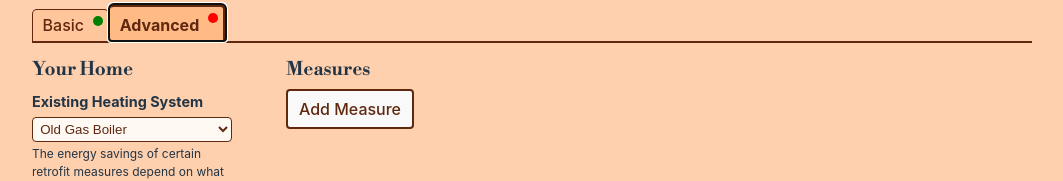
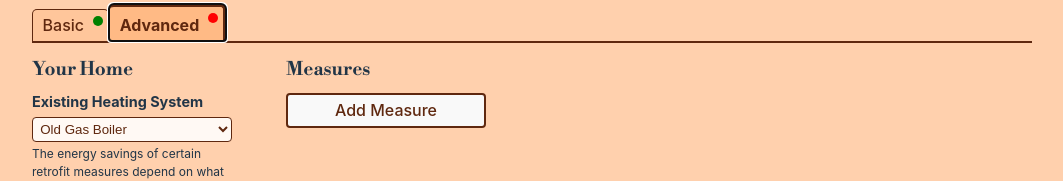
Before and after one commit to BitBodger/retrofit-loan-calculator, a React (Vite) app in the folder frontend/: page / in a window 1280 px wide. Both pictures are taken after a click on the button "Advanced". Shown: the part 339-520 px from the top of the page, without its empty margins (108-1171 px from the left). Built offline with nearby package versions, Linux system fonts and the light colour scheme.

Commit message:
Add remove measure button

```diff
--- a/frontend/src/AdvancedForm.jsx
+++ b/frontend/src/AdvancedForm.jsx
@@ -1,7 +1,7 @@
 import PropTypes from 'prop-types';
 import MeasuresForm from './MeasuresForm';
 
-function AdvancedForm({ inputs, handleChange, measures, handleMeasureChange, addNewMeasure }) {
+function AdvancedForm({ inputs, handleChange, measures, handleMeasureChange, addNewMeasure, handleRemoveMeasure }) {
   return (
     <div className="advanced-form-container">
       <div className="your-home-section">
@@ -55,6 +55,7 @@ function AdvancedForm({ inputs, handleChange, measures, handleMeasureChange, add
           measures={measures}
           handleMeasureChange={handleMeasureChange}
           addNewMeasure={addNewMeasure}
+          handleRemoveMeasure={handleRemoveMeasure}
         />
       </div>
     </div>
@@ -86,6 +87,7 @@ AdvancedForm.propTypes = {
   ).isRequired,
   handleMeasureChange: PropTypes.func.isRequired,
   addNewMeasure: PropTypes.func.isRequired,
+  handleRemoveMeasure: PropTypes.func.isRequired,
 };
 
 export default AdvancedForm;
--- a/frontend/src/App.css
+++ b/frontend/src/App.css
@@ -166,11 +166,40 @@ hr {
   gap: 1rem;
 }
 
-.measures-form button {
-  height: 2.5rem;
-  width: 8rem;
+.measures-form button.add-measure {
+  height: 2.2rem;
+  width: 200px;
   box-sizing: border-box;
+  margin-top: 0.2rem;
 }
+
+/* Higher specificity so it overrides the global 'button' style */
+.measures-form .remove-measure {
+  all: unset;               /* Clears inherited styles (modern browsers) */
+  position: absolute;
+  top: 0.2rem;
+  right: 2.3rem;
+
+  /* Re-add only the styles you want: */
+  display: inline-block;    /* so it's a clickable area */
+  width: 1.2rem;
+  height: 1.2rem;
+  font-size: 1rem;
+  line-height: 1.2rem;
+  text-align: center;
+  color: #5f280f;
+  cursor: pointer;
+  background: none;         /* no background */
+  border: none;             /* no border */
+  padding: 0;               /* no padding */
+  transition: 0.3s;
+}
+
+.measures-form .remove-measure:hover {
+  transform: scale(1.3);    /* optional small hover effect */
+  transition: 0.3s;
+}
+
 
 .small-label {
   display: block;
@@ -220,6 +249,7 @@ hr {
 
 .measure {
   align-self: start; /* For grid items or flex items */
+  position: relative;
 }
 
 .measures-form {
--- a/frontend/src/Calculator.jsx
+++ b/frontend/src/Calculator.jsx
@@ -117,6 +117,11 @@ function Calculator() {
       return newMeasures;
     });
   };
+
+  const handleRemoveMeasure = (indexToRemove) => {
+    setMeasures((prevMeasures) => prevMeasures.filter((_, idx) => idx !== indexToRemove));
+  };
+
 
   // -------------------------------
   // useEffect Hooks for Derived Calculations
@@ -283,6 +288,7 @@ function Calculator() {
           measures={measures}
           handleMeasureChange={handleMeasureChange}
           addNewMeasure={addNewMeasure}
+          handleRemoveMeasure={handleRemoveMeasure}
         />
       )}
 
--- a/frontend/src/MeasuresForm.jsx
+++ b/frontend/src/MeasuresForm.jsx
@@ -2,7 +2,7 @@ import PropTypes from 'prop-types';
 import CurrencyInput from 'react-currency-input-field';
 import { NumericFormat } from 'react-number-format';
 
-function MeasuresForm({ measures, handleMeasureChange, addNewMeasure }) {
+function MeasuresForm({ measures, handleMeasureChange, addNewMeasure, handleRemoveMeasure }) {
   // A small helper that forces two decimals on blur.
   const forceTwoDecimalsOnBlur = (index, fieldName) => (e) => {
     // e.target.value might include "£" or commas, so strip them out to parse.
@@ -21,6 +21,15 @@ function MeasuresForm({ measures, handleMeasureChange, addNewMeasure }) {
       {measures.map((measure, index) => (
         <div key={index} className="measure">
           <label>Measure {index + 1}</label>
+          {/* Remove button (a cross icon) */}
+          <button
+              type="button"
+              className="remove-measure"
+              onClick={() => handleRemoveMeasure(index)}
+              title="Remove measure"
+            >
+              &#x2715;
+            </button>
           <select
             name="name"
             value={measure.name}
@@ -83,7 +92,7 @@ function MeasuresForm({ measures, handleMeasureChange, addNewMeasure }) {
           />
         </div>
       ))}
-      <button type="button" onClick={addNewMeasure}>Add Measure</button>
+      <button type="button" className="add-measure" onClick={addNewMeasure}>Add Measure</button>
     </div>
   );
 }
@@ -98,6 +107,7 @@ MeasuresForm.propTypes = {
     })
   ).isRequired,
   handleMeasureChange: PropTypes.func.isRequired,
+  handleRemoveMeasure: PropTypes.func.isRequired,
   addNewMeasure: PropTypes.func.isRequired,
 };
 
```
